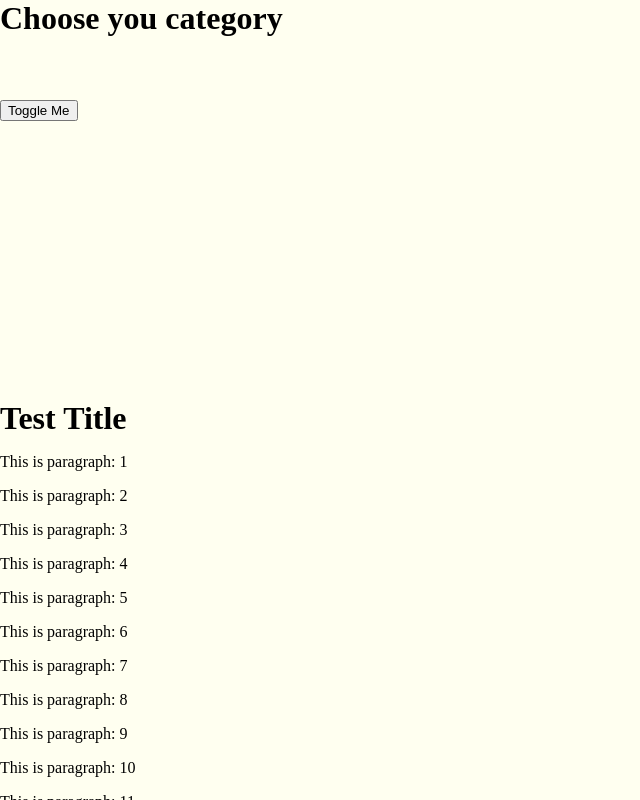
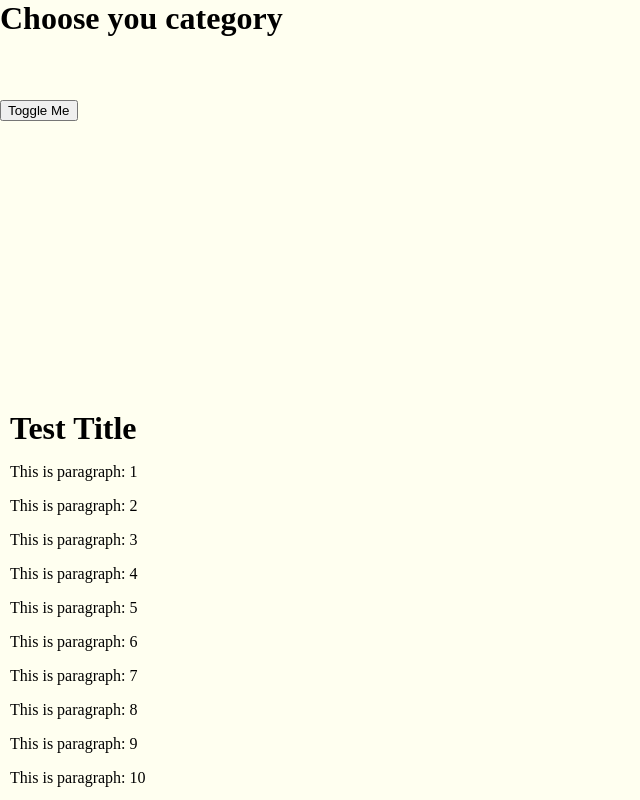
Before and after one commit to webcrafters/ng-basics-2021, an Angular app: page / in a window 1280 px wide. Shown: the whole page, without its empty margins (0-640 px from the left). Built offline with nearby package versions, Linux system fonts and the light colour scheme.

Commit message:
task2 complete

```diff
--- a/src/app/fun-viewer/fun-viewer.component.scss
+++ b/src/app/fun-viewer/fun-viewer.component.scss
@@ -6,6 +6,7 @@ h1 {
   width: 100%;
   height: 100vh;
   background-color: ivory;
+  box-sizing: border-box;
 }
 
 .horizontal {
--- a/src/app/fun/fun.component.scss
+++ b/src/app/fun/fun.component.scss
@@ -15,6 +15,6 @@ h1 {
   flex-direction: column;
   border: none;
   // background-color: lightpink;
-  // padding: 10px;
+  padding: 10px;
   box-sizing: border-box;
 }
```
